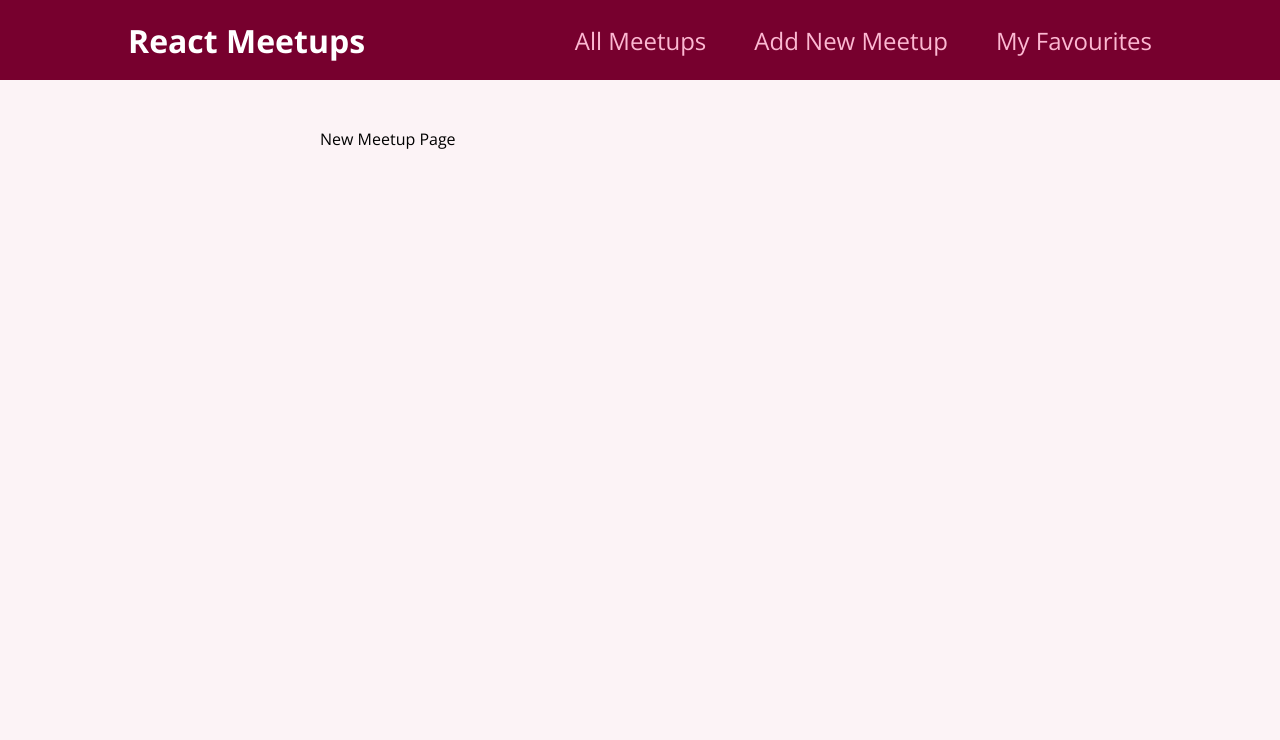
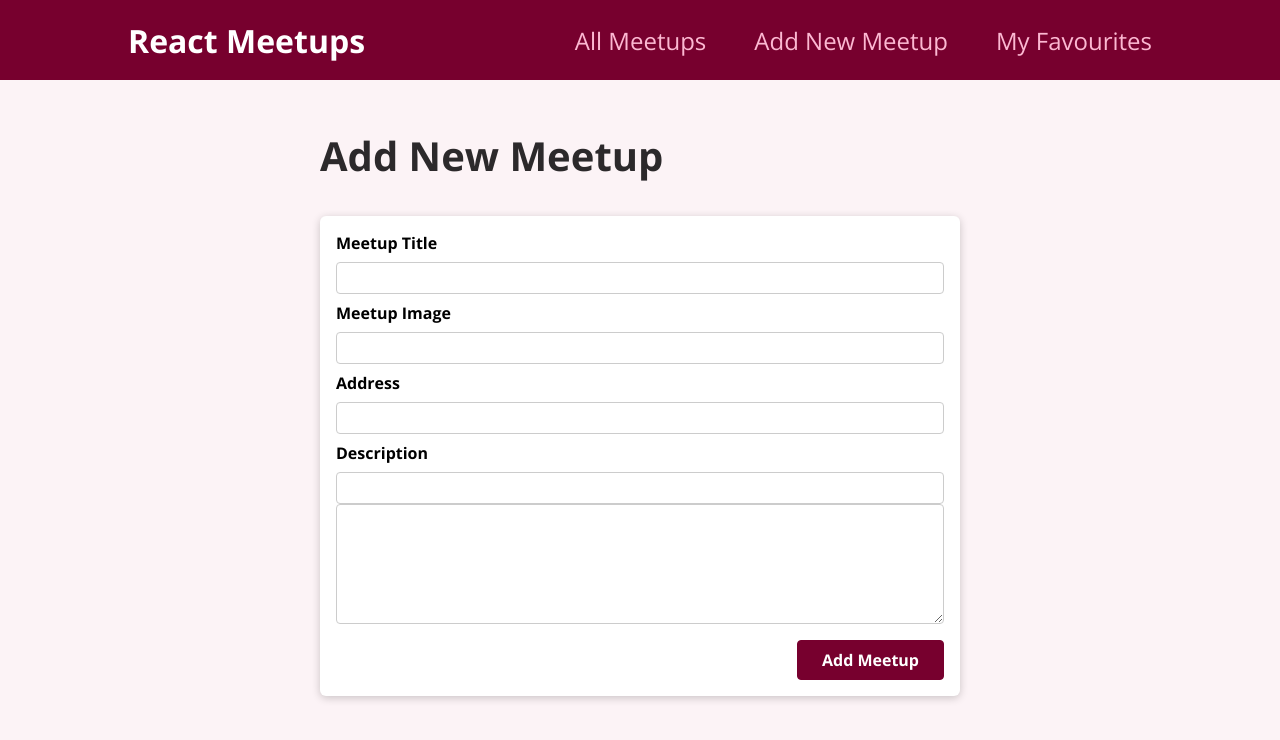
Before and after one commit to BennySLV/react-meetup-app, a React (Create React App) app: page /new-meetup in a window 1280 px wide. Shown: the top 740 px of the page. Built offline with nearby package versions, Linux system fonts and the light colour scheme.

Commit message:
Added the 'New Meetup' form to the associated web page.

```diff
--- a/src/pages/NewMeetup.js
+++ b/src/pages/NewMeetup.js
@@ -1,5 +1,12 @@
+import NewMeetupForm from "../components/meetups/NewMeetupForm";
+
 function NewMeetupPage() {
-	return <div>New Meetup Page</div>;
+	return (
+		<section>
+			<h1>Add New Meetup</h1>
+			<NewMeetupForm />
+		</section>
+	);
 }
 
 export default NewMeetupPage;
```
